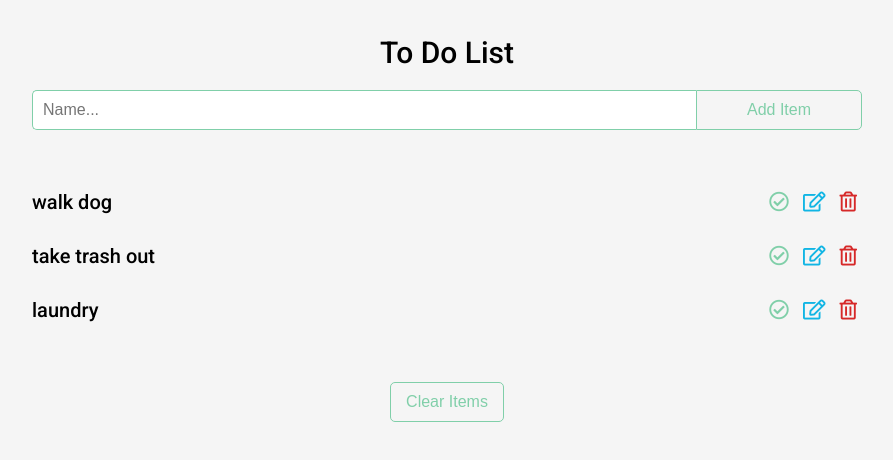
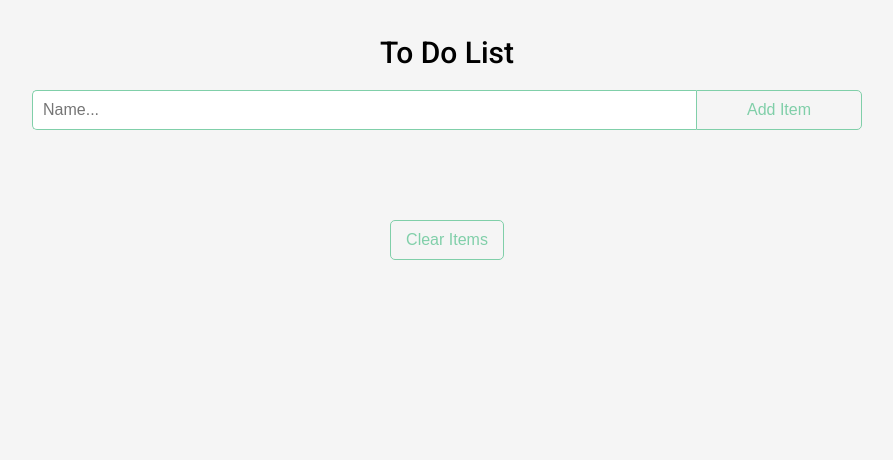
Before and after one commit to sugarrobert/to-do-list, a plain HTML site: page index.html in a window 1280 px wide. Shown: the whole page, without its empty margins (193-1086 px from the left). Drawn offline with Linux system fonts and the light colour scheme.

Commit message:
deleted tasks from html

```diff
--- a/index.html
+++ b/index.html
@@ -31,7 +31,7 @@
       </form>
       <!-- form end -->
       <div class="item-container" id="item-container">
-        <div class="single-item" id="single-item">
+        <!--<div class="single-item" id="single-item">
           <h5 class="item-name" id="item-name">walk dog</h5>
           <div class="item-icons">
             <a href="#" class="complete-item">
@@ -44,37 +44,7 @@
               <i class="far fa-trash-alt"></i>
             </a>
           </div>
-        </div>
-        <!-- sigle item end -->
-        <div class="single-item" id="single-item">
-          <h5 class="item-name" id="item-name">take trash out</h5>
-          <div class="item-icons">
-            <a href="#" class="complete-item">
-              <i class="far fa-check-circle"></i>
-            </a>
-            <a href="#" class="edit-item">
-              <i class="far fa-edit"></i>
-            </a>
-            <a href="#" class="delete-item">
-              <i class="far fa-trash-alt"></i>
-            </a>
-          </div>
-        </div>
-        <!-- sigle item end -->
-        <div class="single-item" id="single-item">
-          <h5 class="item-name" id="item-name">laundry</h5>
-          <div class="item-icons">
-            <a href="#" class="complete-item">
-              <i class="far fa-check-circle"></i>
-            </a>
-            <a href="#" class="edit-item">
-              <i class="far fa-edit"></i>
-            </a>
-            <a href="#" class="delete-item">
-              <i class="far fa-trash-alt"></i>
-            </a>
-          </div>
-        </div>
+        </div>-->
         <!-- sigle item end -->
       </div>
       <!-- item container end -->
```
